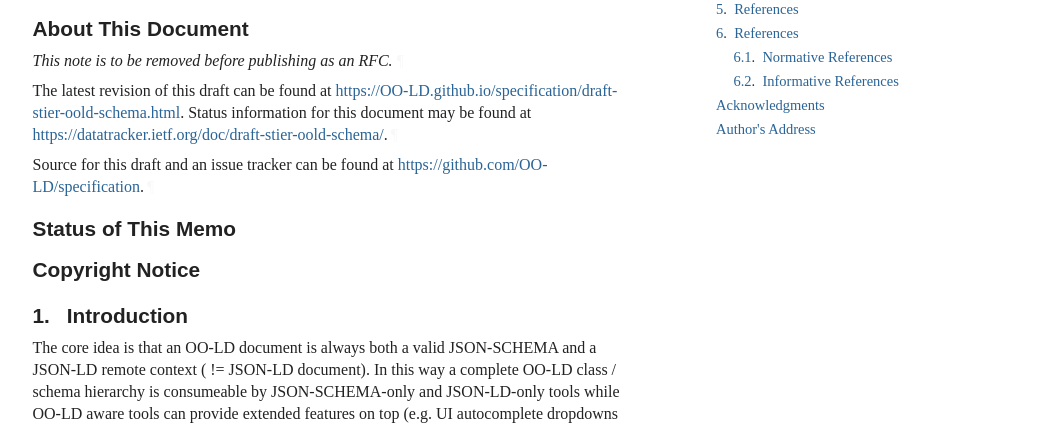
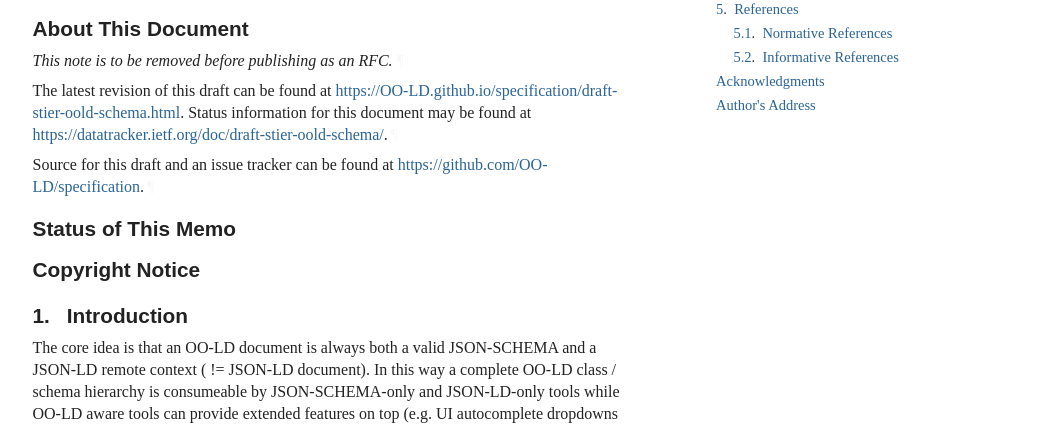
Before and after one commit to OO-LD/specification, a plain HTML site: page draft-stier-oold-schema.html in a window 1280 px wide. Shown: the part 374-800 px from the top of the page, without its empty margins (92-1140 px from the left). Drawn offline with Linux system fonts and the light colour scheme; a web font is replaced by a local one.

Commit message:
Script updating gh-pages from a8e8afb. [ci skip]

```diff
--- a/draft-stier-oold-schema.html
+++ b/draft-stier-oold-schema.html
@@ -1159,23 +1159,20 @@ svg :is([fill="white"], [fill^="#fff"]) {
 </li>
           <li class="compact toc ulBare ulEmpty" id="section-toc.1-1.5">
             <p id="section-toc.1-1.5.1"><a href="#section-5" class="auto internal xref">5</a>.  <a href="#name-references" class="internal xref">References</a></p>
+<ul class="compact toc ulBare ulEmpty">
+<li class="compact toc ulBare ulEmpty" id="section-toc.1-1.5.2.1">
+                <p id="section-toc.1-1.5.2.1.1"><a href="#section-5.1" class="auto internal xref">5.1</a>.  <a href="#name-normative-references" class="internal xref">Normative References</a></p>
 </li>
-          <li class="compact toc ulBare ulEmpty" id="section-toc.1-1.6">
-            <p id="section-toc.1-1.6.1"><a href="#section-6" class="auto internal xref">6</a>.  <a href="#name-references-2" class="internal xref">References</a></p>
-<ul class="compact toc ulBare ulEmpty">
-<li class="compact toc ulBare ulEmpty" id="section-toc.1-1.6.2.1">
-                <p id="section-toc.1-1.6.2.1.1"><a href="#section-6.1" class="auto internal xref">6.1</a>.  <a href="#name-normative-references" class="internal xref">Normative References</a></p>
-</li>
-              <li class="compact toc ulBare ulEmpty" id="section-toc.1-1.6.2.2">
-                <p id="section-toc.1-1.6.2.2.1"><a href="#section-6.2" class="auto internal xref">6.2</a>.  <a href="#name-informative-references" class="internal xref">Informative References</a></p>
+              <li class="compact toc ulBare ulEmpty" id="section-toc.1-1.5.2.2">
+                <p id="section-toc.1-1.5.2.2.1"><a href="#section-5.2" class="auto internal xref">5.2</a>.  <a href="#name-informative-references" class="internal xref">Informative References</a></p>
 </li>
             </ul>
 </li>
+          <li class="compact toc ulBare ulEmpty" id="section-toc.1-1.6">
+            <p id="section-toc.1-1.6.1"><a href="#appendix-A" class="auto internal xref"></a><a href="#name-acknowledgments" class="internal xref">Acknowledgments</a></p>
+</li>
           <li class="compact toc ulBare ulEmpty" id="section-toc.1-1.7">
-            <p id="section-toc.1-1.7.1"><a href="#appendix-A" class="auto internal xref"></a><a href="#name-acknowledgments" class="internal xref">Acknowledgments</a></p>
-</li>
-          <li class="compact toc ulBare ulEmpty" id="section-toc.1-1.8">
-            <p id="section-toc.1-1.8.1"><a href="#appendix-B" class="auto internal xref"></a><a href="#name-authors-address" class="internal xref">Author's Address</a></p>
+            <p id="section-toc.1-1.7.1"><a href="#appendix-B" class="auto internal xref"></a><a href="#name-authors-address" class="internal xref">Author's Address</a></p>
 </li>
         </ul>
 </nav>
@@ -1340,22 +1337,15 @@ specified for the <code>application/json</code> media type. See <span><a href="#
 </div>
 </section>
 </div>
-<div id="references">
+<div id="sec-combined-references">
 <section id="section-5">
       <h2 id="name-references">
 <a href="#section-5" class="section-number selfRef">5. </a><a href="#name-references" class="section-name selfRef">References</a>
-    </h2>
-</section>
-</div>
-<div id="sec-combined-references">
-<section id="section-6">
-      <h2 id="name-references-2">
-<a href="#section-6" class="section-number selfRef">6. </a><a href="#name-references-2" class="section-name selfRef">References</a>
       </h2>
 <div id="sec-normative-references">
-<section id="section-6.1">
+<section id="section-5.1">
         <h3 id="name-normative-references">
-<a href="#section-6.1" class="section-number selfRef">6.1. </a><a href="#name-normative-references" class="section-name selfRef">Normative References</a>
+<a href="#section-5.1" class="section-number selfRef">5.1. </a><a href="#name-normative-references" class="section-name selfRef">Normative References</a>
         </h3>
 <dl class="references">
 <dt id="RFC2119">[RFC2119]</dt>
@@ -1374,9 +1364,9 @@ specified for the <code>application/json</code> media type. See <span><a href="#
 </section>
 </div>
 <div id="sec-informative-references">
-<section id="section-6.2">
+<section id="section-5.2">
         <h3 id="name-informative-references">
-<a href="#section-6.2" class="section-number selfRef">6.2. </a><a href="#name-informative-references" class="section-name selfRef">Informative References</a>
+<a href="#section-5.2" class="section-number selfRef">5.2. </a><a href="#name-informative-references" class="section-name selfRef">Informative References</a>
         </h3>
 <dl class="references">
 <dt id="RFC7049">[RFC7049]</dt>
```
Also changed, not shown: draft-stier-oold-schema.txt.
